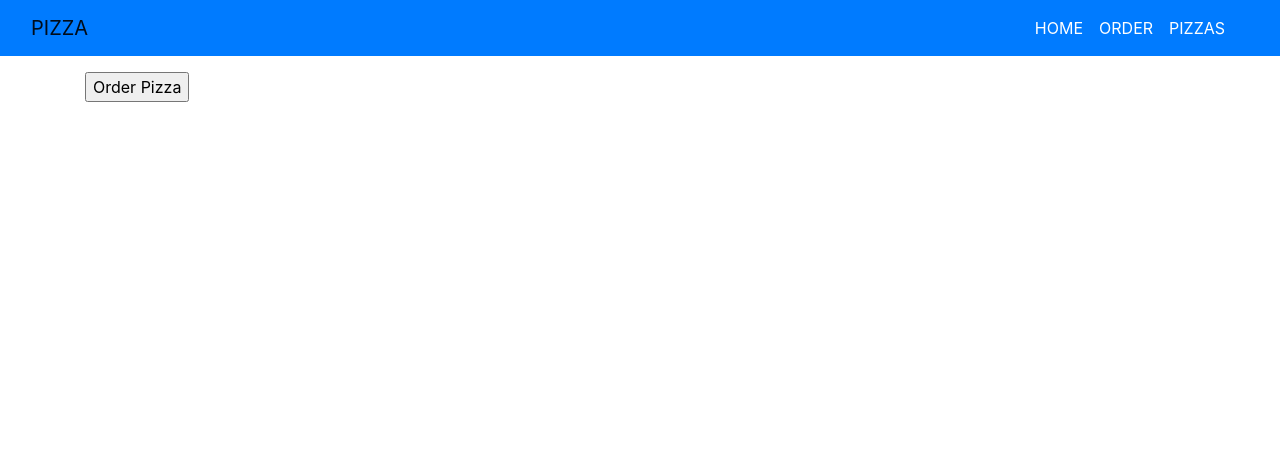
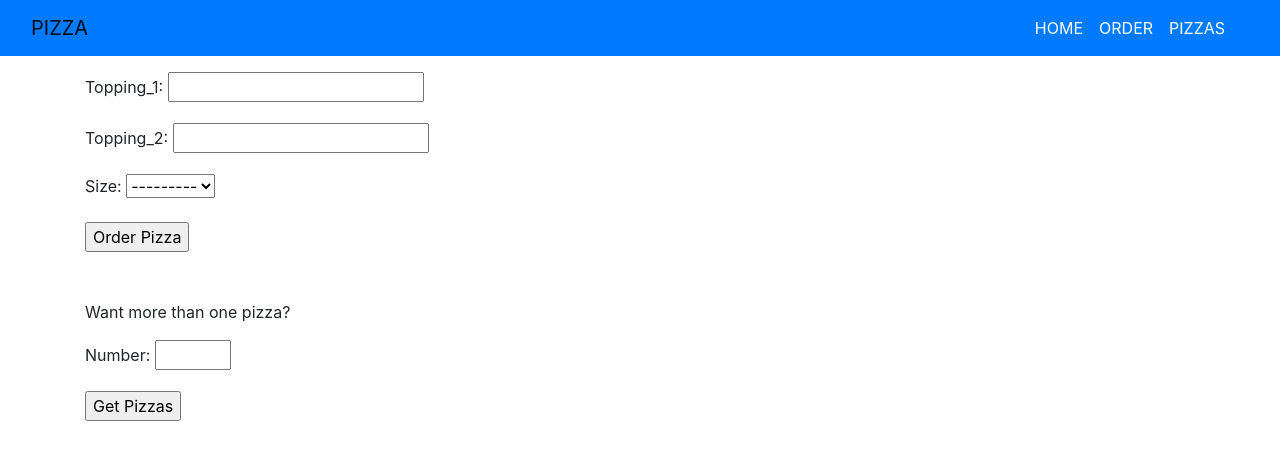
Before and after one commit to FatihG34/Pizza_Ordering_Web_App, a Django app: page /order/ in a window 1280 px wide. Shown: the top 460 px of the page. Run offline with Django 4.2, Linux system fonts and the light colour scheme; data that the repository does not hold is empty; some libraries are stand-ins or nearby versions.

Commit message:
edit_order, order configureted

```diff
--- a/pizza/admin.py
+++ b/pizza/admin.py
@@ -1,6 +1,8 @@
 from django.contrib import admin
-from .models import Pizza, Quant, Size
+from .models import (
+    Pizza,
+    Size
+    )
 # Register your models here.
 admin.site.register(Pizza)
 admin.site.register(Size)
-admin.site.register(Quant)
--- a/pizza/forms.py
+++ b/pizza/forms.py
@@ -1,6 +1,5 @@
-from dataclasses import fields
 from django import forms
-from pizza.models import Pizza, Quant
+from pizza.models import Pizza
 
 
 class PizzaForm(forms.ModelForm):
@@ -11,6 +10,4 @@ class PizzaForm(forms.ModelForm):
 
 
 class MultiOrderingForm(forms.Form):
-    class Meta:
-        model:Quant
-        fields='__all__'
+    number=forms.IntegerField(required=False, min_value=2, max_value=6)
--- a/pizza/models.py
+++ b/pizza/models.py
@@ -19,13 +19,3 @@ class Pizza(models.Model):
 
     def __str__(self):
         return f'{self.size} Pizza with {self.topping1} and {self.topping2} '
-
-class Quant(models.Model):
-    quant =[
-        ('2', 2),
-        ('3', 3),
-        ('4', 4),
-        ('5', 5),
-        ('6', 6),
-    ]
-    number = models.CharField('Number', max_length=2, choices=quant)
--- a/pizza/templates/pizza/order.html
+++ b/pizza/templates/pizza/order.html
@@ -7,9 +7,10 @@
         <input type="submit" value="Order Pizza">
     </form>
     <form action="" method='post' class='mt-3'>
+        <div class='mt-5 mb-3'>Want more than one pizza?</div>
         {% csrf_token %}
-        {{form_multi.as_p}}
-        <input type="submit" value="Multi Order">
+        {{form_mult.as_p}}
+        <input type="submit" value="Get Pizzas">
     </form>
 </div>
 {% endblock pizza %}
--- a/pizza/templates/pizza/pizzas.html
+++ b/pizza/templates/pizza/pizzas.html
@@ -4,7 +4,9 @@
 <div class="container mt-3">
 <form action="" method="post">
     {% csrf_token %}
-    {{form.as_p}}
+   <div class='container my-5'>
+       {{form}}
+   </div>
     <input type="submit" value="Order Pizza">
 </form>
 </div>
--- a/pizza/urls.py
+++ b/pizza/urls.py
@@ -1,9 +1,10 @@
 from django.urls import path
 
-from pizza.views import home, order,multi_order
+from pizza.views import edit_order, home, order,multi_order
 
 urlpatterns = [
     path("", home, name='home'),
-    path("order/", multi_order, name='pizzas'),
     path("order/", order, name='order'),
+    path("pizzas/", multi_order, name='pizzas'),
+    path("editorder/<int:id>", edit_order, name='edit_order'),
 ]
--- a/pizza/views.py
+++ b/pizza/views.py
@@ -1,32 +1,47 @@
 from django.shortcuts import render,redirect
 from pizza.forms import MultiOrderingForm, PizzaForm
+from pizza.models import Pizza
 
 # Create your views here.
 def home(request):
     return render(request, 'pizza/home.html')
 
 def order(request):
-    form = PizzaForm()
-    if request.method == 'POST':
-        form = PizzaForm(request.POST)
-        if form.is_valid():
-            form.save()
-            return redirect('home')
+    form = PizzaForm(request.POST or None)
+    form_mult = MultiOrderingForm(request.POST or None)
+    if form_mult.is_valid():
+        form_mult.save()
+        return redirect('pizzas')
+    elif form.is_valid():
+        form.save()
+        return redirect('home')
     context = {
         'form' : form,
+        'form_mult': form_mult
     }
     return render(request, 'pizza/order.html', context)
 
 
 
 def multi_order(request):
-    form_multi = MultiOrderingForm()
-    if request.method == 'POST':
-        form_multi = MultiOrderingForm(request.POST)
-        if form_multi.is_valid():
-            form_multi.save()
-            return redirect('pizzas')
+    form = PizzaForm(request.POST or None)
+    if form.is_valid():
+        return redirect('pizzas')
     context = {
-        'form_multi':form_multi,
+        'form':form,
     }
     return render(request, 'pizza/pizzas.html', context)
+
+def edit_order(request, id):
+    pizza = Pizza.objects.get(id=id)
+    form = PizzaForm(instance=pizza)
+    if request.method == 'POST':
+        form = PizzaForm(request.POST, instance=pizza)
+        if form.is_valid():
+            form.save()
+            return redirect('home')
+    context ={
+        'pizza' : pizza,
+        'form': form
+    }
+    return render(request, 'pizza/edit_order.html', context)
```
Also changed, not shown: pizza/templates/pizza/edit_order.html (+11 -0 lines), pizza/migrations/0006_delete_quant.py (added).
